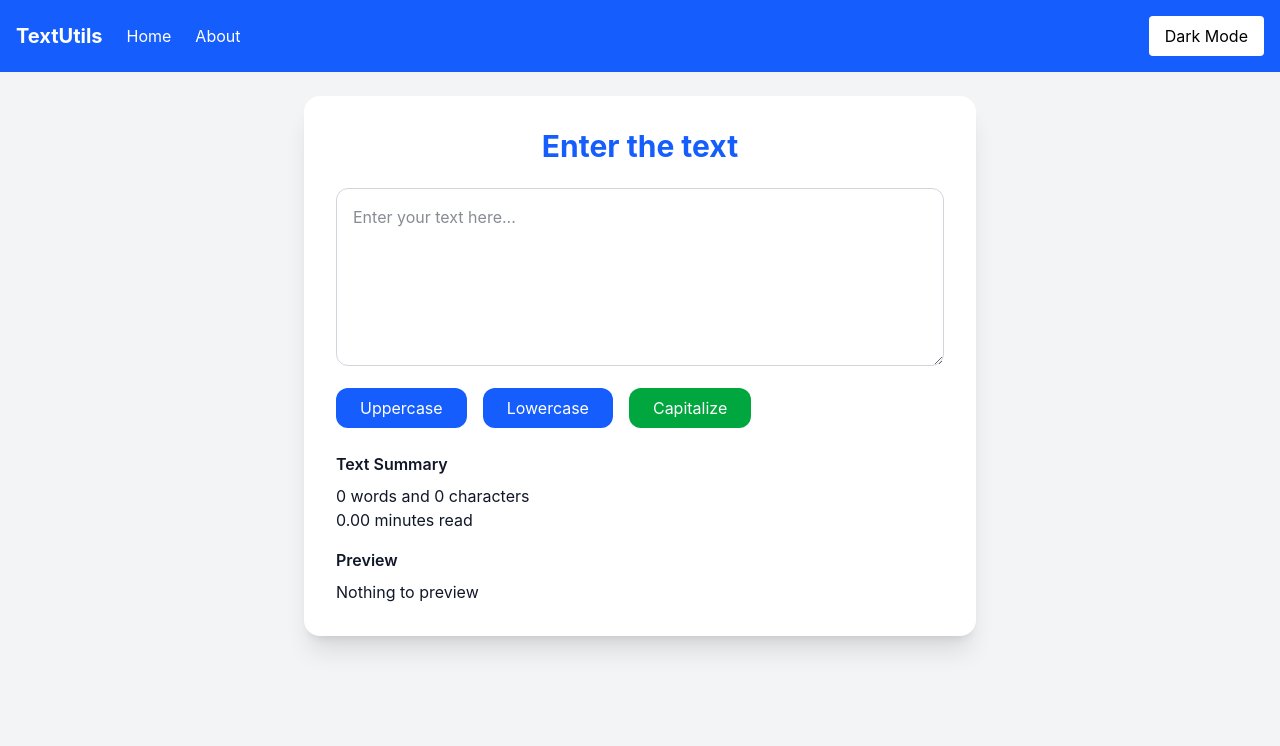
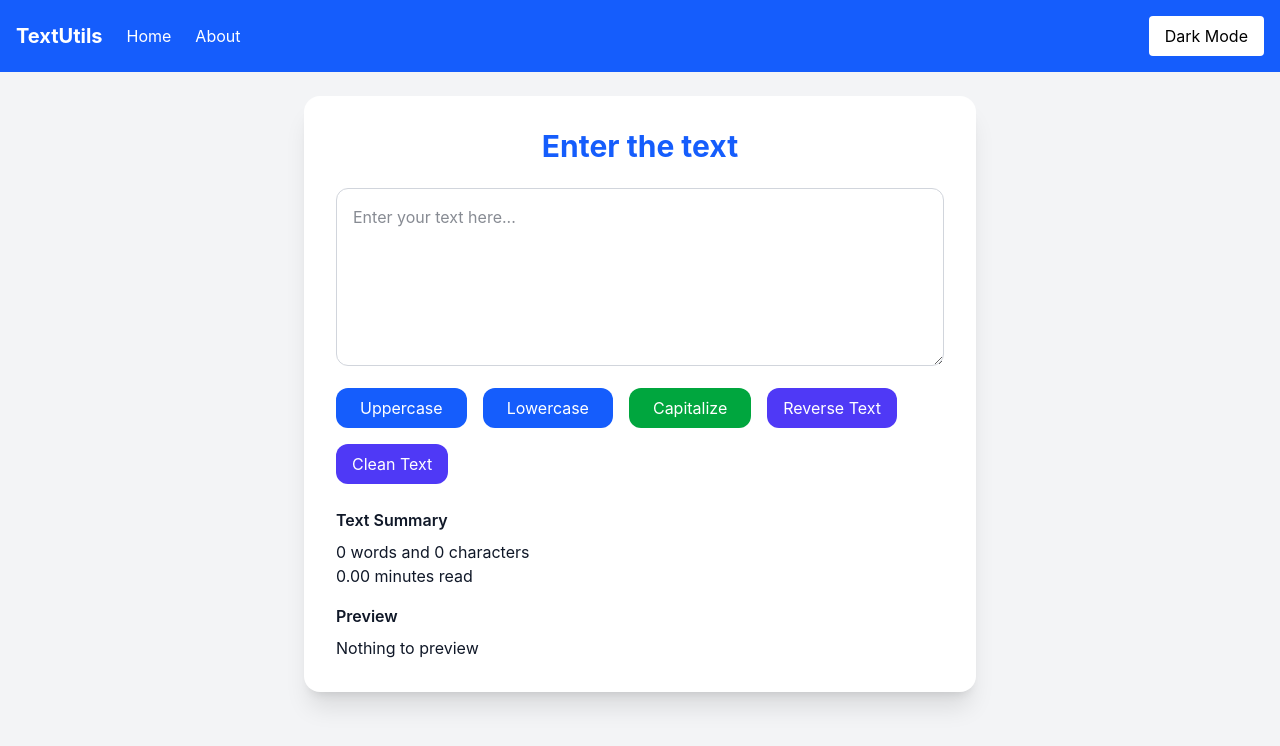
Before and after one commit to PARASADHIKARI-FLOKI/TextUtils, a React (Vite) app in the folder @latest/: page / in a window 1280 px wide. Shown: the top 746 px of the page. Built offline with nearby package versions, Linux system fonts and the light colour scheme.

Commit message:
add reverseand clean

```diff
--- a/@latest/src/components/TextForm.jsx
+++ b/@latest/src/components/TextForm.jsx
@@ -20,19 +20,25 @@ const TextForm = ({ heading, mode }) => {
       text
         .split(" ")
         .map((w) => w.charAt(0).toUpperCase() + w.slice(1))
-        .join(" ")
+        .join(" "),
     );
   };
 
+  const handleReverseClick = () => {
+    setText(text.split("").reverse().join(""));
+  };
+
   const wordCount = text.trim() === "" ? 0 : text.trim().split(/\s+/).length;
+
+  const handleClean=()=>{
+    setText("")
+  }
 
   return (
     <div className="flex items-center justify-center p-6">
       <div
         className={`shadow-xl rounded-2xl p-8 w-full max-w-2xl ${
-          mode === "light"
-            ? "bg-white text-gray-900"
-            : "bg-gray-800 text-white"
+          mode === "light" ? "bg-white text-gray-900" : "bg-gray-800 text-white"
         }`}
       >
         <h1
@@ -76,6 +82,18 @@ const TextForm = ({ heading, mode }) => {
           >
             Capitalize
           </button>
+          <button
+            onClick={handleReverseClick}
+            className="bg-indigo-600 hover:bg-indigo-700 text-white px-4 py-2 rounded-xl transition duration-300"
+          >
+            Reverse Text
+          </button>
+          <button
+            onClick={handleClean}
+            className="bg-indigo-600 hover:bg-indigo-700 text-white px-4 py-2 rounded-xl transition duration-300"
+          >
+           Clean Text
+          </button>
         </div>
 
         <div className="mt-6">
```
